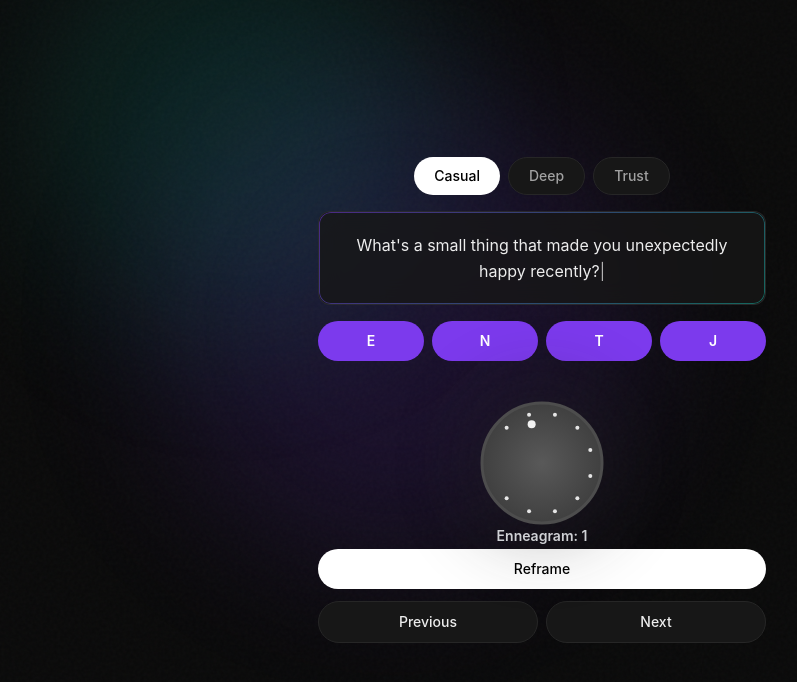
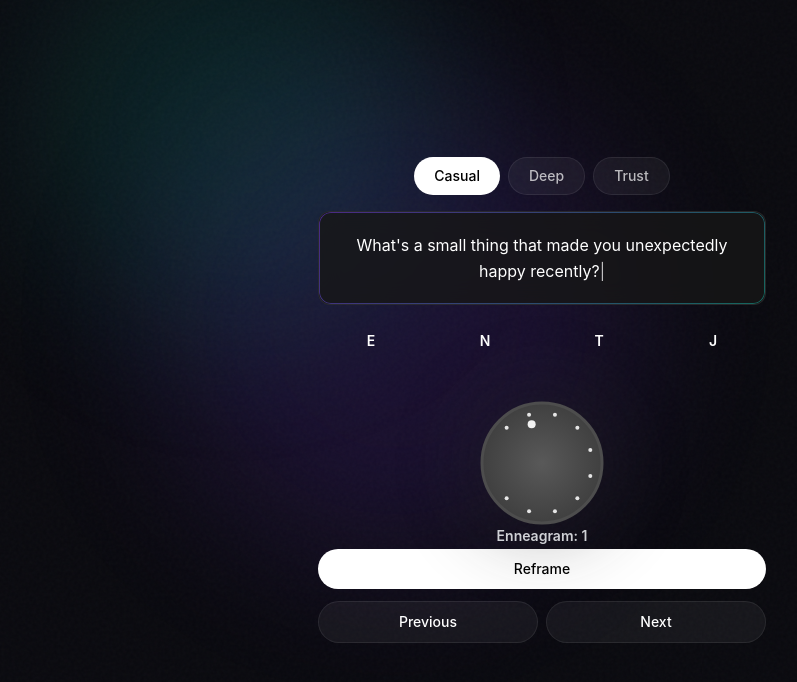
Before and after one commit to Eug-Chua/thoughtful_together, a React (Create React App) app in the folder frontend/: page / in a window 1280 px wide. Shown: the top 682 px of the page, without its empty margins (98-895 px from the left). Built offline with nearby package versions, Linux system fonts and the light colour scheme; a web font is replaced by a local one.

Commit message:
fix: changed to darker background

```diff
--- a/frontend/tailwind.config.js
+++ b/frontend/tailwind.config.js
@@ -3,53 +3,58 @@ module.exports = {
   theme: {
     extend: {
       fontFamily: {
-        sans: ['Inter', 'system-ui', '-apple-system', 'sans-serif'],
+        // DM Sans is a close match to Claude's Styrene font
+        sans: ['DM Sans', '-apple-system', 'BlinkMacSystemFont', 'Segoe UI', 'sans-serif'],
         mono: ['Geist Mono', 'ui-monospace', 'monospace'],
       },
       colors: {
-        // Vercel-inspired dark palette
+        // Darker background inspired by Claude
         background: {
-          DEFAULT: '#0a0a0a',
-          100: '#0a0a0a',
-          200: '#111111',
-          300: '#1a1a1a',
+          DEFAULT: '#0a0a0f',
+          100: '#0a0a0f',
+          200: '#0f0f18',
+          300: '#151520',
         },
         surface: {
-          DEFAULT: '#171717',
-          hover: '#262626',
-          active: '#333333',
+          DEFAULT: 'rgba(255, 255, 255, 0.05)',
+          hover: 'rgba(255, 255, 255, 0.08)',
+          active: 'rgba(255, 255, 255, 0.12)',
         },
         border: {
-          DEFAULT: '#262626',
-          hover: '#404040',
+          DEFAULT: 'rgba(255, 255, 255, 0.08)',
+          hover: 'rgba(255, 255, 255, 0.15)',
         },
         text: {
-          primary: '#ededed',
-          secondary: '#a1a1a1',
-          tertiary: '#737373',
+          primary: '#ffffff',
+          secondary: 'rgba(255, 255, 255, 0.7)',
+          tertiary: 'rgba(255, 255, 255, 0.5)',
         },
         accent: {
-          DEFAULT: '#0070f3',
-          hover: '#0060df',
-          light: '#3291ff',
+          DEFAULT: '#0088fd',
+          hover: '#0070e0',
+          light: '#3ba0ff',
         },
-        success: '#00c853',
-        warning: '#f5a623',
-        error: '#ee0000',
-        // Keep some subtle color accents
-        violet: {
+        // Vibrant blue-purple gradient colors
+        blue: {
+          bright: '#0088fd',
+          royal: '#003bff',
+          deep: '#001faa',
+        },
+        purple: {
           DEFAULT: '#7c3aed',
           light: '#a78bfa',
+          vibrant: '#8b5cf6',
         },
-        teal: {
-          DEFAULT: '#14b8a6',
-          light: '#5eead4',
+        pink: {
+          DEFAULT: '#ec4899',
+          light: '#f472b6',
         },
       },
       animation: {
         'fade-in': 'fadeIn 0.5s ease-out',
         'slide-up': 'slideUp 0.4s ease-out',
         'pulse-subtle': 'pulseSubtle 3s ease-in-out infinite',
+        'gradient-shift': 'gradientShift 8s ease infinite',
       },
       keyframes: {
         fadeIn: {
@@ -64,10 +69,19 @@ module.exports = {
           '0%, 100%': { opacity: 0.4 },
           '50%': { opacity: 0.6 },
         },
+        gradientShift: {
+          '0%, 100%': { backgroundPosition: '0% 50%' },
+          '50%': { backgroundPosition: '100% 50%' },
+        },
       },
       boxShadow: {
-        'glow': '0 0 20px rgba(112, 0, 243, 0.15)',
-        'glow-lg': '0 0 40px rgba(112, 0, 243, 0.2)',
+        'glow': '0 0 20px rgba(0, 136, 253, 0.3)',
+        'glow-lg': '0 0 40px rgba(0, 136, 253, 0.4)',
+        'glow-purple': '0 0 30px rgba(124, 58, 237, 0.4)',
+      },
+      backgroundImage: {
+        'gradient-radial': 'radial-gradient(var(--tw-gradient-stops))',
+        'hero-gradient': 'linear-gradient(135deg, #0088fd 0%, #003bff 50%, #7c3aed 100%)',
       },
     },
   },
```
